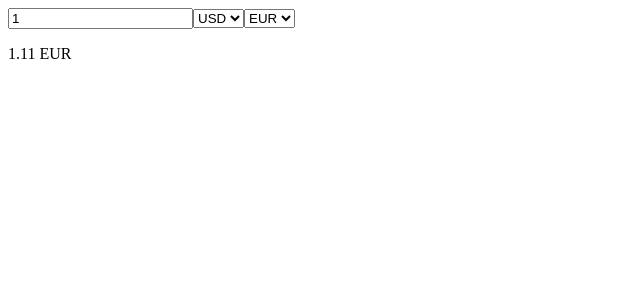
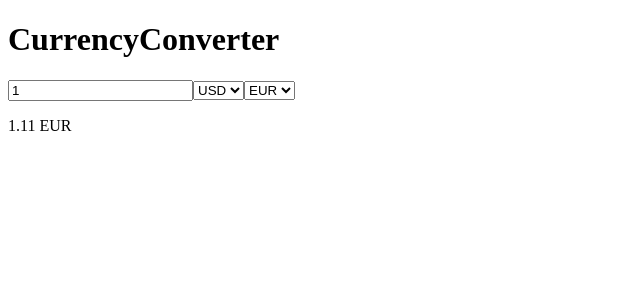
Before and after one commit to Renz-Victa/Currency-Converter, a React (Vite) app: page / in a window 1280 px wide. Shown: the top 300 px of the page, without its empty margins (0-640 px from the left). Built offline with nearby package versions, Linux system fonts and the light colour scheme.

Commit message:
Edit App.jsx

```diff
--- a/src/App.jsx
+++ b/src/App.jsx
@@ -19,6 +19,8 @@ export default function CurrencyConverter() {
   const converted = baseValue / rates[to];
 
   return (
+    <>
+      <h1>CurrencyConverter</h1>
       <form>
         <input
           type="number"
@@ -44,5 +46,6 @@ export default function CurrencyConverter() {
           {converted.toFixed(2)} {to}
         </p>
       </form>
+    </>
   );
 }
--- a/src/Footer.jsx
+++ b/src/Footer.jsx
@@ -27,3 +27,5 @@ export const Footer = () => {
         </footer>
     )
 };
+
+export default Footer;
```
Lines whose indentation alone changed are shown as unchanged.
